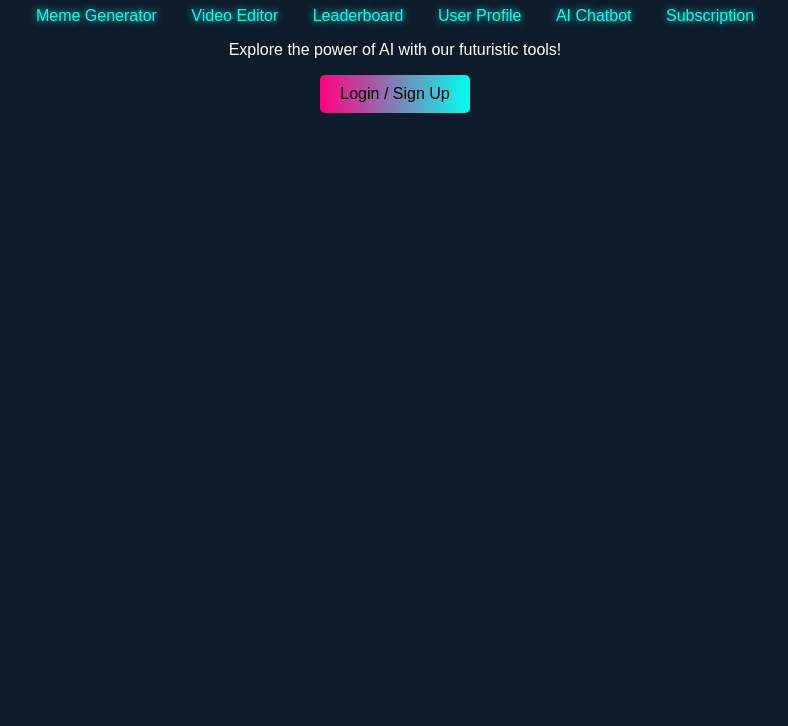
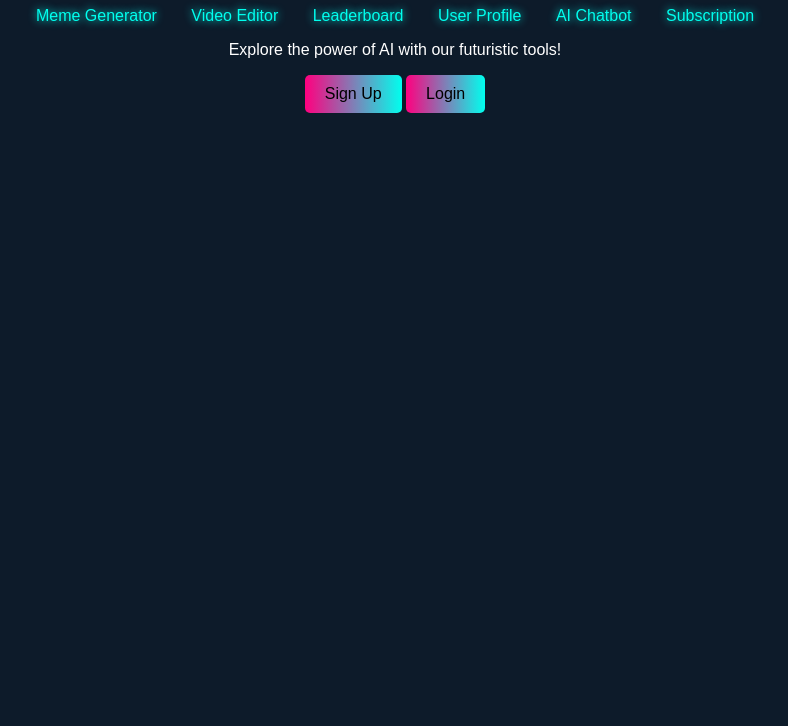
Before and after one commit to abanks91/GeneratorShark2, a plain HTML site: page index.html in a window 1280 px wide. Shown: the part 74-800 px from the top of the page, without its empty margins (245-1033 px from the left). Drawn offline with Linux system fonts and the light colour scheme.

Commit message:
Update index file
Updated index to include signin and signup buttons

```diff
--- a/index.html
+++ b/index.html
@@ -23,7 +23,9 @@
     </header>
     <main>
         <p>Explore the power of AI with our futuristic tools!</p>
-        <button onclick="location.href='login.html'">Login / Sign Up</button>
+        <button onclick="location.href='signup.html'">Sign Up</button>
+        <button onclick="location.href='login.html'">Login</button>
+
     </main>
 </body>
 </html>
```
